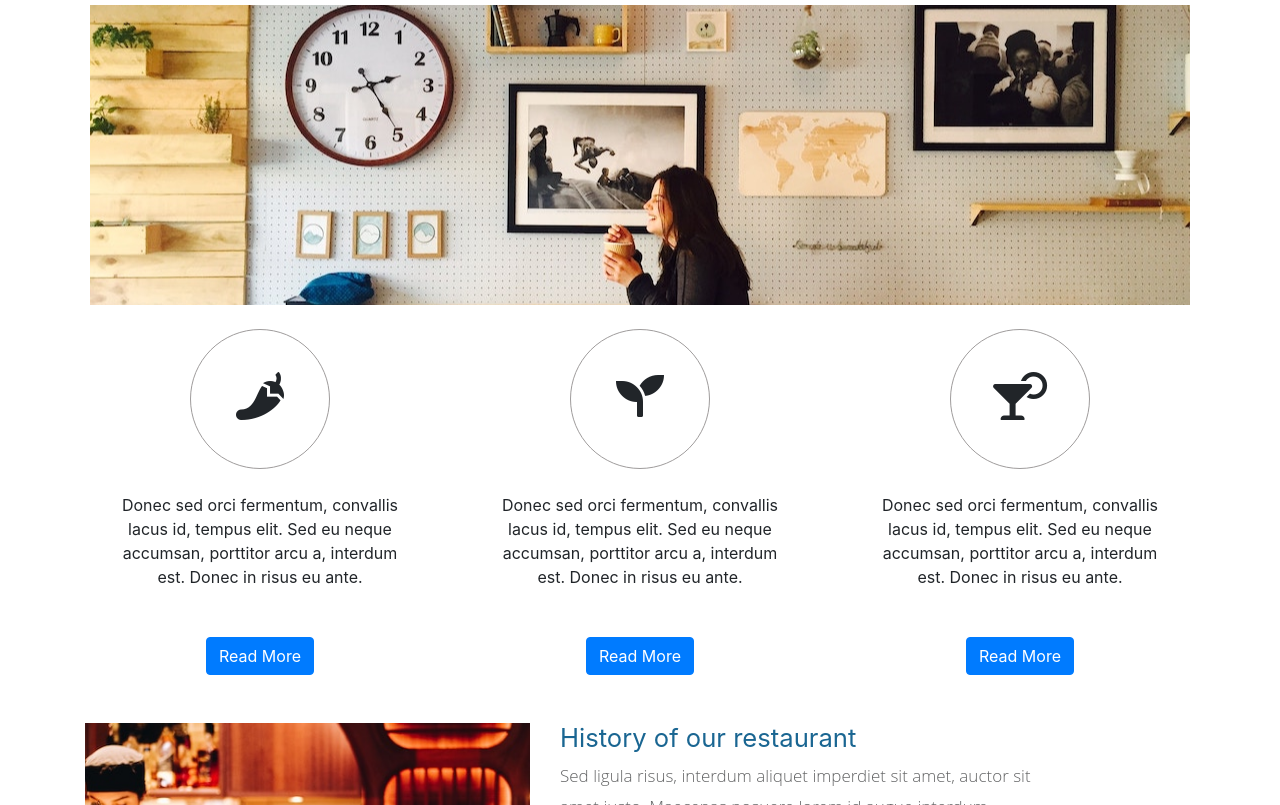
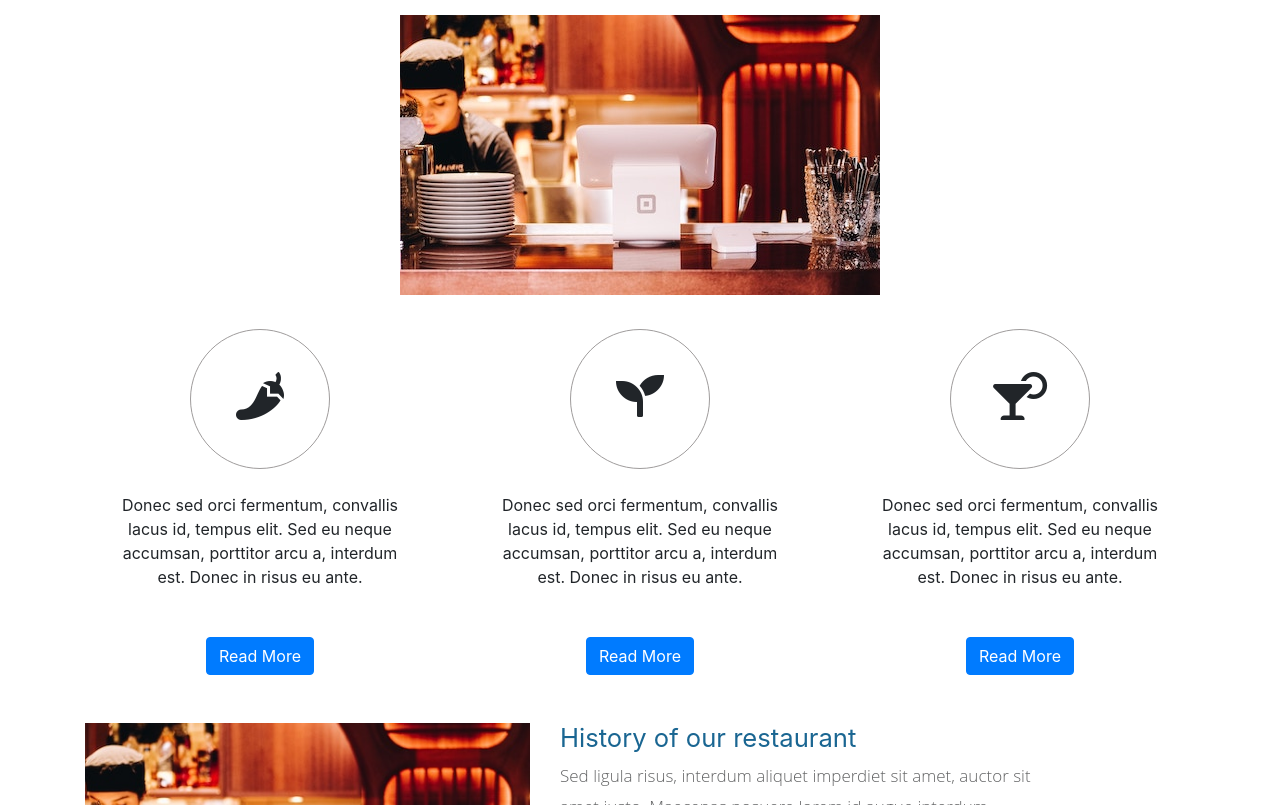
Before and after one commit to sonublog/bootstrapfood.github.io, a plain HTML site: page about.html in a window 1280 px wide. Shown: the part 1364-2169 px from the top of the page. Drawn offline with nearby package versions, Linux system fonts and the light colour scheme.

Commit message:
Update about.html

```diff
--- a/about.html
+++ b/about.html
@@ -20,7 +20,7 @@
     <style>
         .parallax {
             min-height: 300px;
-            background:url("../images/about-05.jpg");
+            background: url("../images/about-06.jpg");
             background-attachment: fixed;
             background-position: center;
             background-repeat: no-repeat;
```
